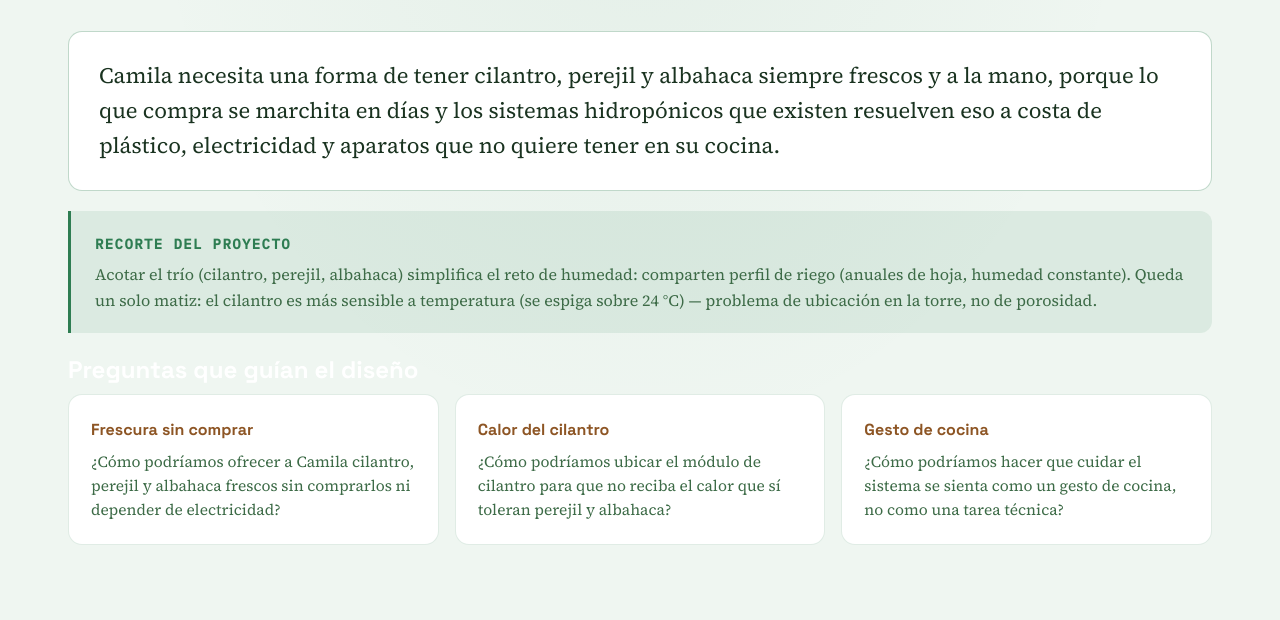
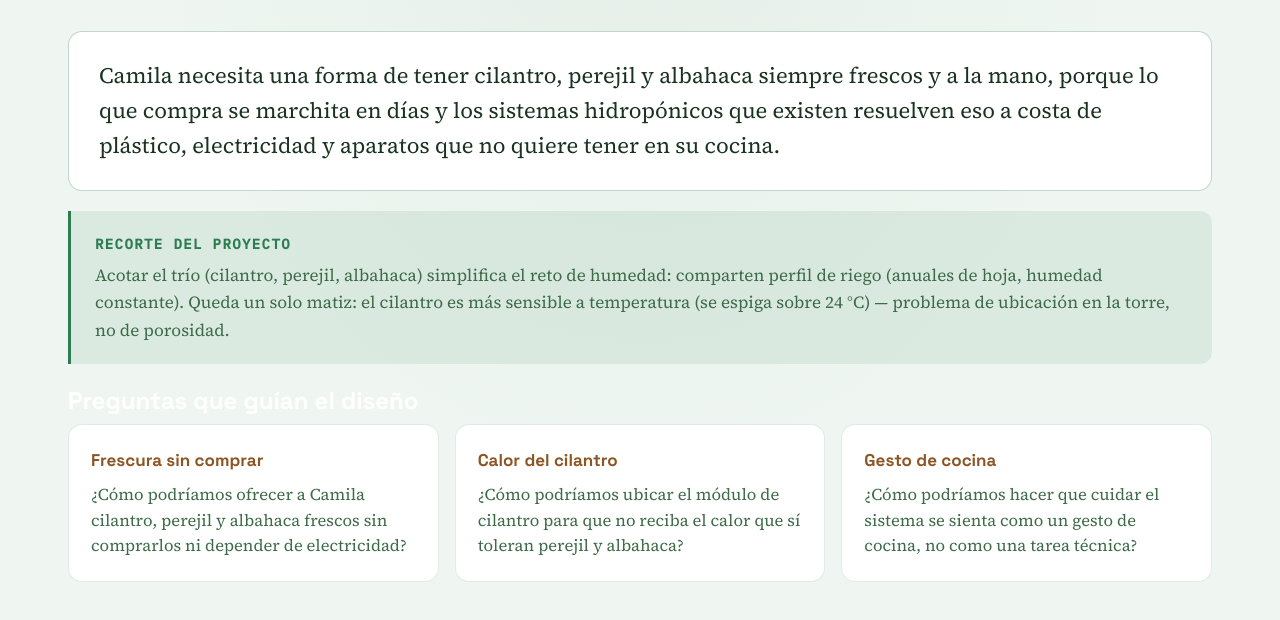
Before and after one commit to mrdavbu/Pagina-web-con-opencode, a website: page definir.html in a window 1280 px wide. Shown: the part 266-886 px from the top of the page. Drawn offline with Linux system fonts and the light colour scheme.

```diff
--- a/definir.html
+++ b/definir.html
@@ -14,8 +14,8 @@
   @media(max-width:1000px){ .grid3{ grid-template-columns:1fr 1fr; } }
   @media(max-width:680px){ .grid3{ grid-template-columns:1fr; } }
   .mini{ background:var(--card); border:1px solid var(--line); border-radius:14px; padding:22px; }
-  .mini h4{ margin:0 0 8px; font-size:16px; color:var(--terra); font-family:'Space Grotesk',sans-serif; }
-  .mini p{ margin:0; color:var(--text-dim); font-size:15.5px; font-family:'Source Serif 4',serif; line-height:1.55; }
+  .mini h4{ margin:0 0 8px; font-size:17px; color:var(--terra); font-family:'Space Grotesk',sans-serif; }
+  .mini p{ margin:0; color:var(--text-dim); font-size:16.5px; font-family:'Source Serif 4',serif; line-height:1.55; }
   .highlight{ background:var(--green-soft); border-left:3px solid var(--green); border-radius:0 12px 12px 0; padding:20px 24px; margin-bottom:16px; }
 </style>
 </head>
@@ -41,7 +41,7 @@
 
   <div class="highlight">
     <b style="color:var(--green); font-family:'IBM Plex Mono',monospace; font-size:14px; text-transform:uppercase; letter-spacing:0.1em;">Recorte del proyecto</b>
-    <p style="margin:6px 0 0; color:var(--text-dim); font-family:'Source Serif 4',serif; line-height:1.6; font-size:16px;">Acotar el trío (cilantro, perejil, albahaca) simplifica el reto de humedad: comparten perfil de riego (anuales de hoja, humedad constante). Queda un solo matiz: el cilantro es más sensible a temperatura (se espiga sobre 24 °C) — problema de ubicación en la torre, no de porosidad.</p>
+    <p style="margin:6px 0 0; color:var(--text-dim); font-family:'Source Serif 4',serif; line-height:1.6; font-size:17px;">Acotar el trío (cilantro, perejil, albahaca) simplifica el reto de humedad: comparten perfil de riego (anuales de hoja, humedad constante). Queda un solo matiz: el cilantro es más sensible a temperatura (se espiga sobre 24 °C) — problema de ubicación en la torre, no de porosidad.</p>
   </div>
 
   <h3 style="color:#fff; font-family:'Space Grotesk',sans-serif; margin:18px 0 4px; font-size:24px;">Preguntas que guían el diseño</h3>
```
